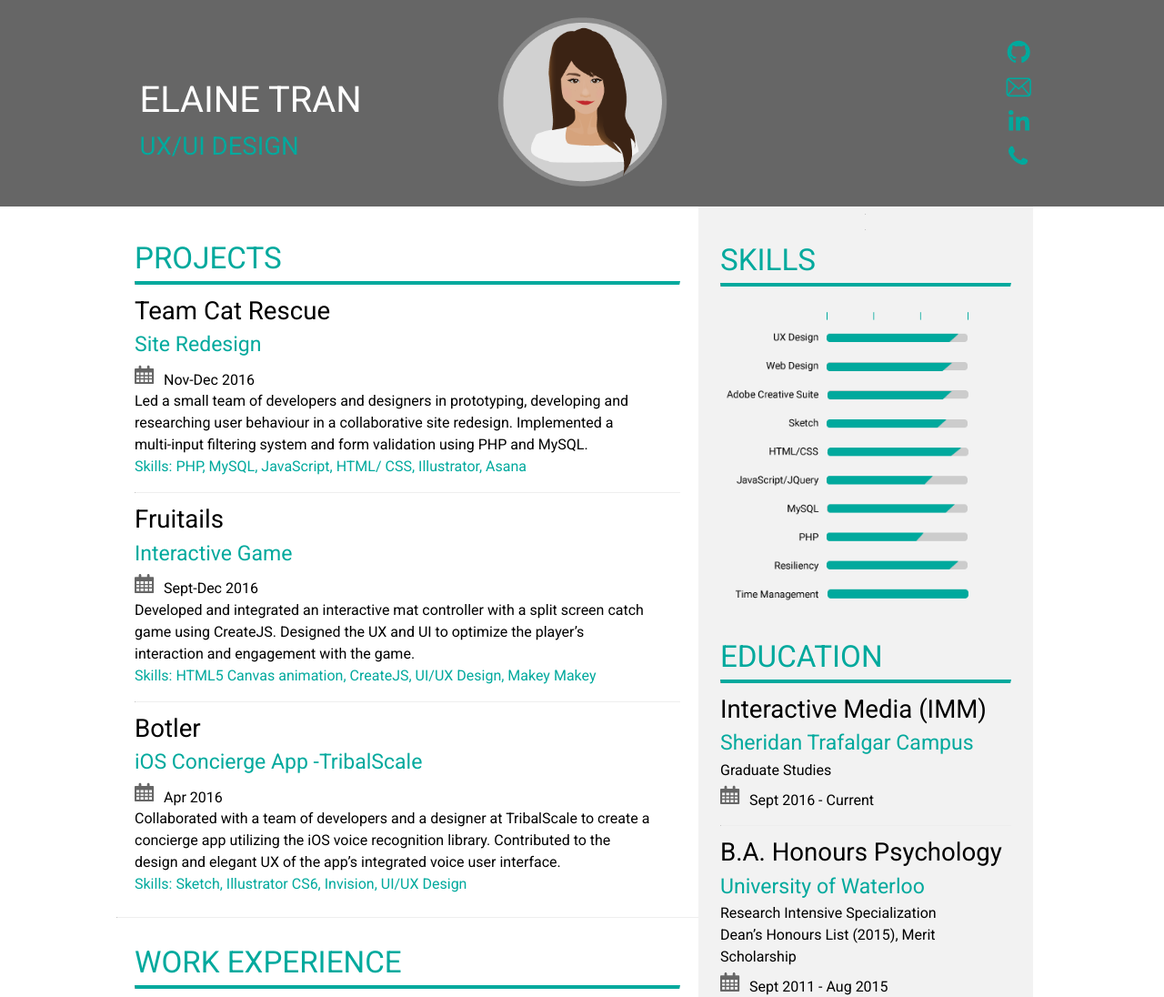
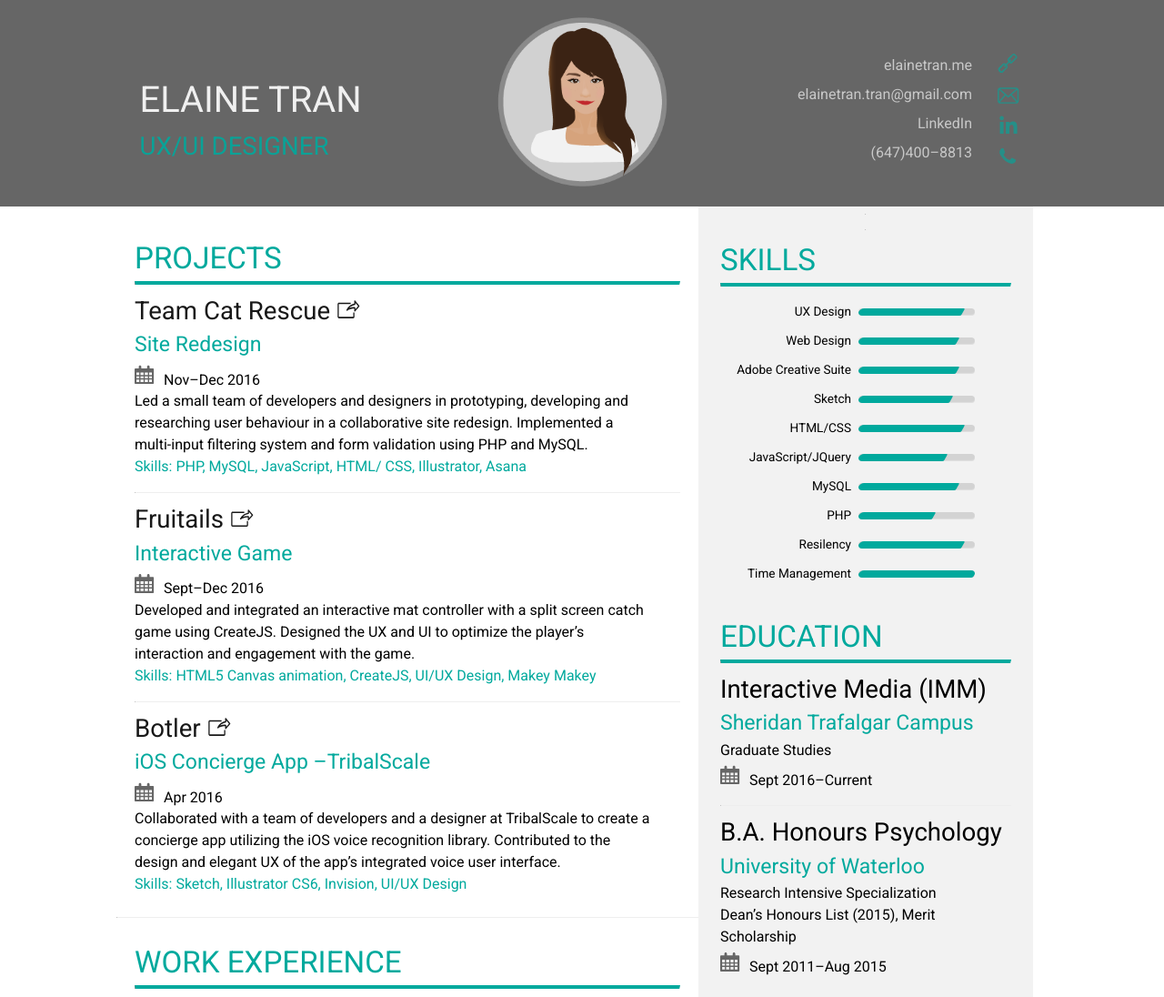
Before and after one commit to elainecookiee/elainecookiee.github.io, a PHP site: page /resume.html in a window 1280 px wide. Shown: the top 1096 px of the page at 91% size. Run offline with PHP 8.4, Linux system fonts and the light colour scheme.

Commit message:
animated media queries

```diff
--- a/css/style2.css
+++ b/css/style2.css
@@ -1,5 +1,5 @@
 html {
-	font: normal 100%/1.5 Roboto,Arial,sans-serif; /* 1.200 Minor Third*/
+	font: normal 100%/1.5 Roboto, Arial, sans-serif; /* 1.200 Minor Third*/
 	line-height: 1.5;
 }
 
@@ -9,7 +9,26 @@ html, body{
 	height: 100%;
 }
 
-html, h1, h2, h3, h4, h5, h6, p, a, li { line-height: 1.5; }
+.greyfont{ color: #d3d3d3; }
+
+a {
+	color: black;
+	opacity: .9;
+	text-decoration: none;
+}
+
+a:hover{
+	opacity: 1;
+	-webkit-transition:all 0.01s linear;
+    -moz-transition:all 0.01s linear;
+    -o-transition:all 0.01s linear;
+    transition:all 0.01s linear;
+}
+
+h1, h2, h3, h4, h5, h6, p, a, li{
+	line-height: 1.5;
+}
+
 h1 { font-size: 2.4888em; }
 h2 { font-size: 2.074em; }
 h3 { font-size: 1.728em; }
@@ -39,11 +58,85 @@ hr{
 	display: none;
 }
 
+/*METERS*/
+
+.progress{
+	display: flex;
+	margin: 0;
+	padding: 0;
+}
+
+.meter {
+	height: .5em;
+	position: relative;
+	background: #d3d3d3;
+	-moz-border-radius: 25px;
+	-webkit-border-radius: 25px;
+	border-radius: 25px;
+	box-shadow: inset 0 -1px 1px rgba(255,255,255,0.3);
+	margin: 0 auto;
+	overflow: hidden;
+}
+
+.meter > span {
+  display: block;
+  height: 100%;
+  border-top-right-radius: 8px;
+  border-bottom-right-radius: 8px;
+  border-top-left-radius: 20px;
+  border-bottom-left-radius: 20px;
+  background-color: #00a99d;
+  background-image: linear-gradient(
+    center bottom,
+    rgb(43,194,83) 37%,
+    rgb(84,240,84) 69%
+  );
+  -webkit-transform: skew(-30deg);
+       -moz-transform: skew(-30deg);
+         -o-transform: skew(-30deg);
+  /*box-shadow:
+    inset 0 2px 9px  rgba(255,255,255,0.3),
+    inset 0 -2px 6px rgba(0,0,0,0.4);*/
+  position: relative;
+  overflow: hidden;
+}
+
+@keyframes expandWidth {
+   0% { width: 0; }
+   100% { width: 1; }
+}
+
+.meter > span{
+	animation: expandWidth 1s ease-in;
+}
+
+.language{
+	display: flex;
+	margin-left: 2em;
+}
+
+.circles{
+	display: flex;
+	margin-right: 3em;
+}
+
+.circle{
+	background-color: #00a99d;
+	border-radius: 50%;
+	width: 15px;
+	height: 15px;
+	margin: .25em .5em;
+}
+
+.lightgrey { background-color: #d3d3d3; }
+
 /*Media Queries*/
 
 /*SMALL*/
 @media (min-width: 300px) {
 	html { background: white; }
+
+	p { font-size: 1.2em; }
 
 	#profile{
 		width: 50%;
@@ -73,6 +166,11 @@ hr{
 	.icon{
 		width: 60%;
 		margin: 1em;
+		opacity: .7;
+	}
+
+	.icon:hover{
+		opacity: 1;
 	}
 
 	.social{
@@ -83,6 +181,26 @@ hr{
 		margin-bottom: 20%;
 	}
 
+	.url{
+		/*display: none;*/
+		visibility: hidden;
+  		opacity: 0;
+	  	-webkit-transition: opacity 600ms, visibility 600ms;
+	  	transition: opacity 600ms, visibility 600ms;
+	}
+
+	.label{
+		width: 45%;
+		font-size: 1em;
+		text-align: right;
+		margin-top: .2em;
+	}
+
+	.meter{
+		height: .75em;
+		margin: .5em auto;
+		width: 50%;
+	}
 }
 
 
@@ -90,17 +208,30 @@ hr{
 @media (min-width: 600px) {
 /*  html { background: blue; }*/
 
+	p { font-size: 1em; }
+
   	#profile{
 		width: 25%;
 		margin-left: 37.5%;
 	}
 
-	.skills{
+	#skills{
 		margin-left: 25%;
 	}
 
 	.social{
 		margin-top: 15%;
+	}
+
+	.label{
+		width: 40%;
+		margin-top: .4em;
+	}
+
+	.meter{
+		height: .75em;
+		margin: .75em 2em 0 1em;
+		max-width: 40%;
 	}
 }
 
@@ -118,29 +249,50 @@ hr{
 
 	#header{
 		position: absolute;
-		color: white;
 		top: 10%;
 		left: 12%;
 		text-align: left;
+	}
+
+	#whitefont{
+		color: white;
 	}
 
 	.icon{
 		width: 50%;
 		margin: 0;
 		padding: 0;
+		opacity: 0.7;
+	}
+
+	#socialmedia{
+		display: flex;
+		position: absolute;
+		justify-content: flex-end;
+		top: 5%;
+		right: 10%;
+	}
+
+	.url{
+		height: 10%;
+		padding: 0;
+		margin-top: 1em;
+		visibility: visible;
+  		opacity: 1;
+	}
+
+	li.full-link{
+		text-align: right;
+		width: 100%;
+		margin: 0;
+		padding: .25em;
+		color: #d3d3d3;
 	}
 
 	.social{
-		/*background-color: pink;*/
-		position: absolute;
-		top: 5%;
-		right: 10%;
 		display: flex;
 		flex-direction: column;
 		justify-content: flex-end;
-		margin: 0;
-		padding: 0;
-		width: 5%;
 	}
 
 	#container{
@@ -196,7 +348,7 @@ hr{
 	.flex-item:nth-of-type(4) { order: 4; }
 	.flex-item:nth-of-type(5) { order: 5; }
 
-	.skills{
+	#skills{
 		margin: 0;
 		width: 90%;
 	}
@@ -208,4 +360,33 @@ hr{
 	.line{
 		display: none;
 	}
+
+	.label{
+		font-size: 0.85em;
+		width: 45%;
+		margin-top: .7em;
+	}
+
+	.meter{
+		margin: 1em 0 .5em .5em;
+		height: .5em;
+	}
 }
+
+@media (min-width: 600px) and (orientation: landscape){
+	ul.social{
+		margin: 1em;
+	}
+
+	#skills{
+		margin-left: 15%;
+		width: 70%;
+	}
+}
+
+*{
+    -webkit-transition:all 0.5s ease;
+    -moz-transition:all 0.5s ease;
+    -o-transition:all 0.5s ease;
+    transition:all 0.5s ease;
+}
--- a/resume.html
+++ b/resume.html
@@ -4,52 +4,63 @@
 <meta charset="utf-8">
 <meta name="viewport" content="width=device-width">
 <link href="https://fonts.googleapis.com/css?family=Roboto" rel="stylesheet">
-<link rel="stylesheet" type="text/css" href="css/reset.css"/>
-<link rel="stylesheet" type="text/css" href="css/style2.css"/>
+<link rel="stylesheet" ype="text/css" href="css/reset.css"/>
+<link rel="stylesheet" ype="text/css" href="css/style2.css"/>
+<!-- html5.js for IE less than 9 --> <!--[if lt IE 9]>
+<script src="http://html5shim.googlecode.com/svn/trunk/html5.js"></script> <![endif]-->
+<!-- css3-mediaqueries.js for IE less than 9 -->
+<!--[if lt IE 9]>
+<script src="http://css3-mediaqueries-js.googlecode.com/svn/trunk/css3- mediaqueries.js"></script>
+<![endif]-->
+
 <title>Elaine's Resume</title>
 
-<link rel="shortcut icon" href="images/profile1.png" type="image/x-icon" />
+<link rel="shortcut icon" href="images/profile.png" />
 
-<!-- OG TAGS -->
 <!-- for Google -->
-<meta name="description" content="Elaine Tran -UX Portfolio" />
+<meta name="description" content="Elaine Tran's Responsive Resume" />
 <meta name="keywords" content=“Mobile, User Experience, User Interface, Design, Developer, Technology" />
-<meta name="author" content=“Elaine Tran"/>
+<meta name="author" content=“Elaine Tran" />
 <link rel="author" href="https://plus.google.com/u/1/+ElaineTran1/">
-<meta name="copyright" content="" />
-
+<meta name="copyright" content="Content by Elaine Tran 2017" />
 
 <!-- for Facebook -->
-<meta property="og:title" content=“Elaine Tran -UX Portfolio" />
-<meta property="og:url" content="elainetran.me" />
+<meta property="og:title" content=“Elaine Tran" />
+<meta property="og:url" content="http://elainetran.me/resume.html" />
 <meta property="og:type" content="website" />
-<meta property="og:description" content=“Elaine Tran -UX Portfolio" />
-<meta property="og:image" content="images/profile1.png" /> <!-- Facebook recommended: 1200 x 630 - ideal: 1200 x 1200 square image -->
-
+<meta property="og:description" content=“UX/UI Designer" />
+<meta property="og:image" content="images/profile.png" />
 
 <!-- for Twitter -->
-<meta name="twitter:card" content="UX Design" />
-<meta name="twitter:title" content="Elaine Tran -UX Portfolio" />
-<meta name="twitter:description" content="UX/UI Designer & Front-End Dev | Post-grad @SheridanIMM | Psych @UWaterloo // aspire-create-inspire // fitness life chose me" />
-<meta name="twitter:url" content="elainetran.me" />
-<meta name="twitter:image" content="images/profile1.png" />
+<meta name="twitter:card" content="summary" />
+<meta name="twitter:title" content="Elaine Tran- UX/UI Designer Resume" />
+<meta name="twitter:description" content="UX/UI Designer | Front-End Dev // Post-grad @SheridanIMM | Psych @UWaterloo // Looking for New Opportunities" />
+<meta name="twitter:url" content="http://elainetran.me/resume.html" />
+<meta name="twitter:image" content="images/profile.png" />
 
 </head>
 
 <body>
-
-	<div class="grey"><img id="profile" src="images/profile1.png"/></div>
+	<div class="grey"><img id="profile" src="images/profile.png"/></div>
 	<header>
 		<div id="header">
-			<h1><strong>ELAINE TRAN</strong></h1>
-			<h3 class="color">UX/UI DESIGN</h3>
+			<h1><a id="whitefont" target="_blank" href="elainetran.me"><strong>ELAINE TRAN</strong></h1>
+			<h3 class="color">UX/UI DESIGNER</h3>
 		</div>
+		<div id="socialmedia">
+			<ul class="url">
+				<li class="full-link"><a class="greyfont" target="_blank" href="elainetran.me">elainetran.me</a></li>
+				<li class="full-link"><a class="greyfont" href="mailto:elainetran.tran@gmail.com">elainetran.tran@gmail.com</a></li>
+				<li class="full-link"><a class="greyfont" target="_blank" href="http://ca.linkedin.com/in/elaine-tran">LinkedIn</a></li>
+				<li class="full-link"><a class="greyfont" href="tel:6474008813">(647)400–8813</a></li>
+			</ul>
 			<ul class="social">
-				<li><a target="_blank" href="http://elainetran.me"><img class="icon" src="images/icon-github.svg"/></a></li>
+				<li><a target="_blank" href="elainetran.me"><img class="icon" src="images/icon-link.svg"/></a></li>
 				<li><a href="mailto:elainetran.tran@gmail.com"><img class="icon" src="images/icon-mail.svg"/></a></li>
 				<li><a target="_blank" href="http://ca.linkedin.com/in/elaine-tran"><img class="icon" src="images/icon-linkedin.svg"/></a></li>
 				<li><a href="tel:6474008813"><img class="icon" src="images/icon-tel.svg"/></a></li>
 			</ul>
+		</div>
 	</header>
 	<hr class="line"/>
 <div id="container">
@@ -58,24 +69,24 @@
 			<div class="item">
 				<h2 class="color">PROJECTS</h2>
 				<hr class="underline"/>
-				<h3>Team Cat Rescue</h3>
+				<h3><a target="_blank" href="http://skladman.dev.fast.sheridanc.on.ca/TeamCatRescue/index.php">Team Cat Rescue <img src="images/icon-open.svg"></a></h3>
 				<h4 class="color">Site Redesign</h4>
-				<p><img src="images/icon-cal.svg"/>Nov-Dec 2016</p>
+				<p><img src="images/icon-cal.svg"/>Nov–Dec 2016</p>
 				<p>Led a small team of developers and designers in prototyping, developing and researching user behaviour in a collaborative site redesign. Implemented a multi-input filtering system and form validation using PHP and MySQL.</p>
 				<p class="color"><em>Skills: PHP, MySQL, JavaScript, HTML/ CSS, Illustrator, Asana</em></p>
 			</div>
 			<hr/>
 			<div class="item">
-				<h3 >Fruitails</h3>
+				<h3><a target="_blank" href="https://github.com/mengsigong/Fruitails">Fruitails <img src="images/icon-open.svg"></a></h3>
 				<h4 class="color">Interactive Game</h4>
-				<p><img src="images/icon-cal.svg"/>Sept-Dec 2016</p>
+				<p><img src="images/icon-cal.svg"/>Sept–Dec 2016</p>
 				<p>Developed and integrated an interactive mat controller with a split screen catch game using CreateJS. Designed the UX and UI to optimize the player’s interaction and engagement with the game.</p>
 				<p class="color"><em>Skills: HTML5 Canvas animation, CreateJS, UI/UX Design, Makey Makey</em></p>
 			</div>
 			<hr/>
 			<div>
-				<h3>Botler</h3>
-				<h4 class="color">iOS Concierge App -TribalScale</h4>
+				<h3><a target="_blank" href="https://medium.com/@tribalscale/hackathons-driving-innovation-3e9fd1ea5d0d#.bs0fkfkx6">Botler <img src="images/icon-open.svg"></a></h3>
+				<h4 class="color">iOS Concierge App –TribalScale</h4>
 				<p><img src="images/icon-cal.svg"/>Apr 2016</p>
 				<p>Collaborated with a team of developers and a designer at TribalScale to create a concierge app utilizing the iOS voice recognition library. Contributed to the design and elegant UX of the app’s integrated voice user interface.</p>
 				<p class="color"><em>Skills: Sketch, Illustrator CS6, Invision, UI/UX Design</em></p>
@@ -88,21 +99,22 @@
 				<hr class="underline"/>
 				<h3>Graphic Designer</h3>
 				<h4 class="color">Freelance</h4>
-				<p><img src="images/icon-cal.svg"/>Dec 2015 – Current</p>
+				<p><img src="images/icon-cal.svg"/>Dec 2015–Current</p>
 				<p>Created logo prototypes and app icon designs for clients with the Adobe Creative Suite.</p>
+				<p class="color"><em>Skills: Sketch, Illustrator CS6, Invision</em></p>
 			</div>
 			<hr/>
 			<div class="item">
 				<h3>Medical Administrator</h3>
 				<h4 class="color">Youthdale Sleep Clinic</h4>
-				<p><img src="images/icon-cal.svg"/>Oct 2015 – Aug 2016</p>
+				<p><img src="images/icon-cal.svg"/>Oct 2015–Aug 2016</p>
 				<p>Utilized Electronic Medical Record Systems (QuickClaim, QuickReq, FileZilla) to schedule, transcribe dictations and manage clinics for Sleep Specialists. First point of contact for patients and doctors. Demonstrated lab equipment for Polysomnogram studies and Multiple Sleep Latency tests.</p>
 			</div>
 			<hr/>
 			<div>
 				<h3>Daycare Assistant</h3>
 				<h4 class="color">Hildegarde Marsden</h4>
-				<p><img src="images/icon-cal.svg"/>Oct 2012 – Apr 2013</p>
+				<p><img src="images/icon-cal.svg"/>Oct 2012–Apr 2013</p>
 				<p>Promoted a creative learning experience for children of various developmental stages. Coordinated meetings and event planning with child care providers.</p>
 			</div>
 		</section>
@@ -113,7 +125,7 @@
 				<hr class="underline"/>
 				<h3>Research Assistant</h3>
 				<h4 class="color">Social Cognition Lab, University of Waterloo</h4>
-				<p><img src="images/icon-cal.svg"/>May - Aug 2015</p>
+				<p><img src="images/icon-cal.svg"/>May–Aug 2015</p>
 				<p>Researched affectivity on the use of cognitive heuristics and self-control. Ran experiments, created anonymous surveys and performed data analysis.</p>
 				<p class="color"><em>Skills: IBM SPSS Statistics, Zotero, Qualtrics</em></p>
 			</div>
@@ -121,7 +133,7 @@
 			<div>
 				<h3>Research Assistant</h3>
 				<h4 class="color">I/O Psychology Lab, University of Waterloo</h4>
-				<p><img src="images/icon-cal.svg"/>Sept 2013 - Aug 2015</p>
+				<p><img src="images/icon-cal.svg"/>Sept 2013–Aug 2015</p>
 				<p>Researched abusive supervision and perceived justice in a dual-system self-control model. Analyzed data using SPSS and Excel.</p>
 				<p class="color"><em>Skills: Predictive analytics, IBM SPSS Statistics, Qualtrics, Microsoft Excel</em></p>
 			</div>
@@ -131,12 +143,13 @@
 		<div id="right" class="flex-container">
 		<section class="content flex-item">
 			<div class="item">
+				<br/>
 				<h2 class="color">EDUCATION</h2>
 				<hr class="underline"/>
 				<h3>Interactive Media (IMM)</h3>
 				<h4 class="color"><strong>Sheridan Trafalgar Campus</strong></h4>
 				<p>Graduate Studies</p>
-				<p><img src="images/icon-cal.svg"/>Sept 2016 - Current</p>
+				<p><img src="images/icon-cal.svg"/>Sept 2016–Current</p>
 			</div>
 			<hr/>
 			<div>
@@ -144,13 +157,14 @@
 				<h4 class="color"><strong>University of Waterloo</strong></h4>
 				<p>Research Intensive Specialization</p>
 				<p>Dean’s Honours List (2015), Merit Scholarship</p>
-				<p><img src="images/icon-cal.svg"/>Sept 2011 - Aug 2015</p>
+				<p><img src="images/icon-cal.svg"/>Sept 2011–Aug 2015</p>
 			</div>
 			<br/>
 		</section>
 		<hr class="line"/>
 		<section class="content flex-item">
 			<div class="item">
+				<br/>
 				<h2 class="color">CERTIFICATION</h2>
 				<hr class="underline"/>
 				<h3>Hootsuite Platform</h3>
@@ -164,36 +178,115 @@
 			<div class="item">
 				<h2 class="color">SKILLS</h2>
 				<hr class="underline"/>
-				<img class="skills" src="images/skills.png"/>
-<!-- 				<ul>
-					<li>UX Design</li>
-					<li>Web Design</li>
-					<li>Adobe Creative Suite</li>
-					<li>Sketch</li>
-					<li>HTML/CSS</li>
-					<li>JavaScript/JQuery</li>
-					<li>MySQL</li>
-					<li>PHP</li>
-					<li>Resiliency</li>
-					<li>Time Management</li>
-				</ul> -->
+<!-- 				<img id="skills" src="images/skills.png"/> -->
+				<div class="progress">
+					<p class="label">UX Design</p>
+					<div class="meter">
+					  <span style="width: 90%"></span>
+					</div>
+				</div>
+				<div class="progress">
+					<p class="label">Web Design</p>
+					<div class="meter">
+					  <span style="width: 85%"></span>
+					</div>
+				</div>
+				<div class="progress">
+					<p class="label">Adobe Creative Suite</p>
+					<div class="meter">
+					  <span style="width:85%"></span>
+					</div>
+				</div>
+				<div class="progress">
+					<p class="label">Sketch</p>
+					<div class="meter">
+					  <span style="width: 80%"></span>
+					</div>
+				</div>
+				<div class="progress">
+					<p class="label">HTML/CSS</p>
+					<div class="meter">
+					  <span style="width: 90%"></span>
+					</div>
+				</div>
+				<div class="progress">
+					<p class="label">JavaScript/JQuery</p>
+					<div class="meter">
+					  <span style="width: 75%"></span>
+					</div>
+				</div>
+				<div class="progress">
+					<p class="label">MySQL</p>
+					<div class="meter">
+					  <span style="width: 85%"></span>
+					</div>
+				</div>
+				<div class="progress">
+					<p class="label">PHP</p>
+					<div class="meter">
+					  <span style="width: 65%"></span>
+					</div>
+				</div>
+				<div class="progress">
+					<p class="label">Resilency</p>
+					<div class="meter">
+					  <span style="width: 90%"></span>
+					</div>
+				</div>
+				<div class="progress">
+					<p class="label">Time Management</p>
+					<div class="meter">
+					  <span style="width: 100%"></span>
+					</div>
+				</div>
 			</div>
 		</section>
 		<hr/>
 		<section class="content flex-item hidden">
 			<div class="item">
+				<br/>
 				<h2 class="color">LANGUAGES</h2>
 				<hr class="underline"/>
-				<img class="skills" src="images/language.png"/>
+				<!-- <img id="skills" src="images/language.png"/> -->
+				<br/>
+				<div class="language">
+					<p>English</p>
+					<div class="circles">
+						<div class="circle"></div>
+						<div class="circle"></div>
+						<div class="circle"></div>
+						<div class="circle"></div>
+					</div>
+				</div>
+				<hr/>
+				<div class="language">
+					<p>Cantonese</p>
+					<div class="circles">
+						<div class="circle"></div>
+						<div class="circle"></div>
+						<div class="circle"></div>
+						<div class="circle lightgrey"></div>
+					</div>
+				</div>
+				<hr/>
+				<div class="language">
+					<p>Vietnamese</p>
+					<div class="circles">
+						<div class="circle"></div>
+						<div class="circle"></div>
+						<div class="circle lightgrey"></div>
+						<div class="circle lightgrey"></div>
+					</div>
+				</div>
 			</div>
 		</section>
 		<hr/>
 		<section class="content flex-item hidden">
 			<div class="item">
+				<br/>
 				<h2 class="color">INTERESTS</h2>
 				<hr class="underline"/>
-				<p>Volunteering | Baking | Dragon boat |
-Rock climbing | Photography | Hiking</p>
+				<p>Volunteering | Baking | Dragon boat | Rock climbing | Photography | Hiking</p>
 			</div>
 		</section>
 	</div>
```
Also changed, not shown: images/icon-fb.svg, images/icon-ig.svg, images/icon-link.svg (added), images/icon-open.svg (added), images/icon-twitter.svg, images/profile.png.
